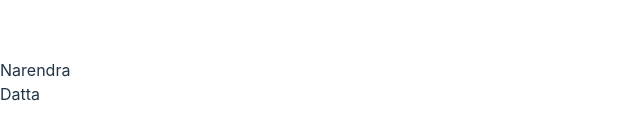
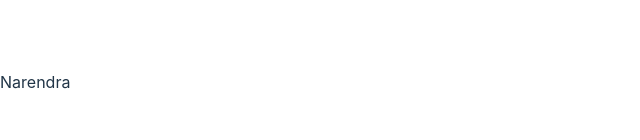
Before and after one commit to Pnk-85/Login_Form, a React (Vite) app: page / in a window 1280 px wide. Shown: the part 318-458 px from the top of the page, without its empty margins (0-640 px from the left). Built offline with nearby package versions, Linux system fonts and the light colour scheme.

Commit message:
Updated code

```diff
--- a/src/App.jsx
+++ b/src/App.jsx
@@ -1,10 +1,12 @@
 import React from "react";
+import Narendra from "./Narendra";
 
 const App = () => {
   return (
     <>
-      <div>Narendra</div>
-      <div>Datta</div>
+      <div>
+        <Narendra />
+      </div>
     </>
   );
 };
--- /dev/null
+++ b/src/Narendra.jsx
@@ -0,0 +1,7 @@
+import React from "react";
+
+const Narendra = () => {
+  return <div>Narendra</div>;
+};
+
+export default Narendra;
```
